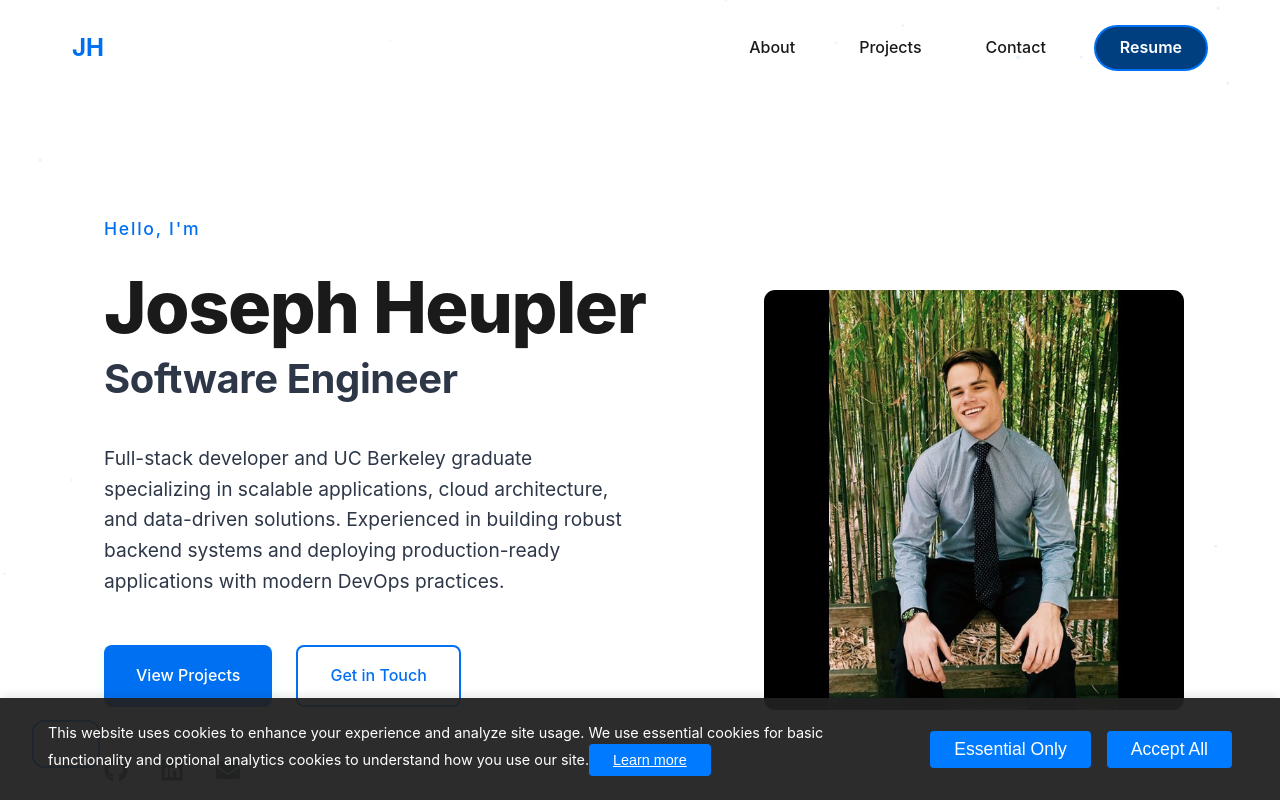
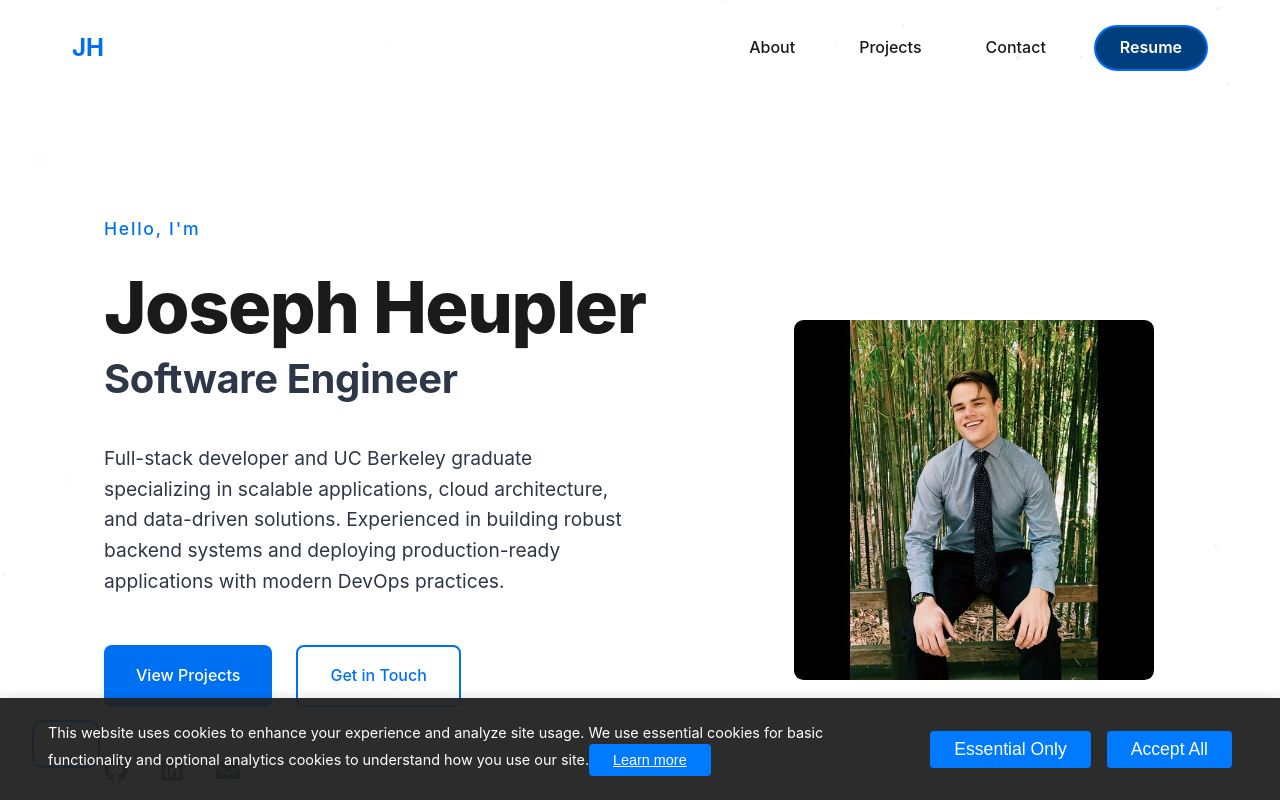
Before and after one commit to java-heapler/portfolio, a React app: page /#/ in a window 1280 px wide. Shown: the top 800 px of the page. Built offline with nearby package versions, Linux system fonts and the light colour scheme.

Commit message:
Commit current version of code

```diff
--- a/src/styles/Header.css
+++ b/src/styles/Header.css
@@ -233,8 +233,7 @@
   max-height: var(--image-size-desktop);
   border-radius: 8px;
   object-fit: cover;
-  object-position: 50% 0%;
-  transform: scale(1.4);
+  transform: scale(1.2);
   filter: grayscale(20%);
   transition: transform 0.5s ease;
   will-change: transform;
```
